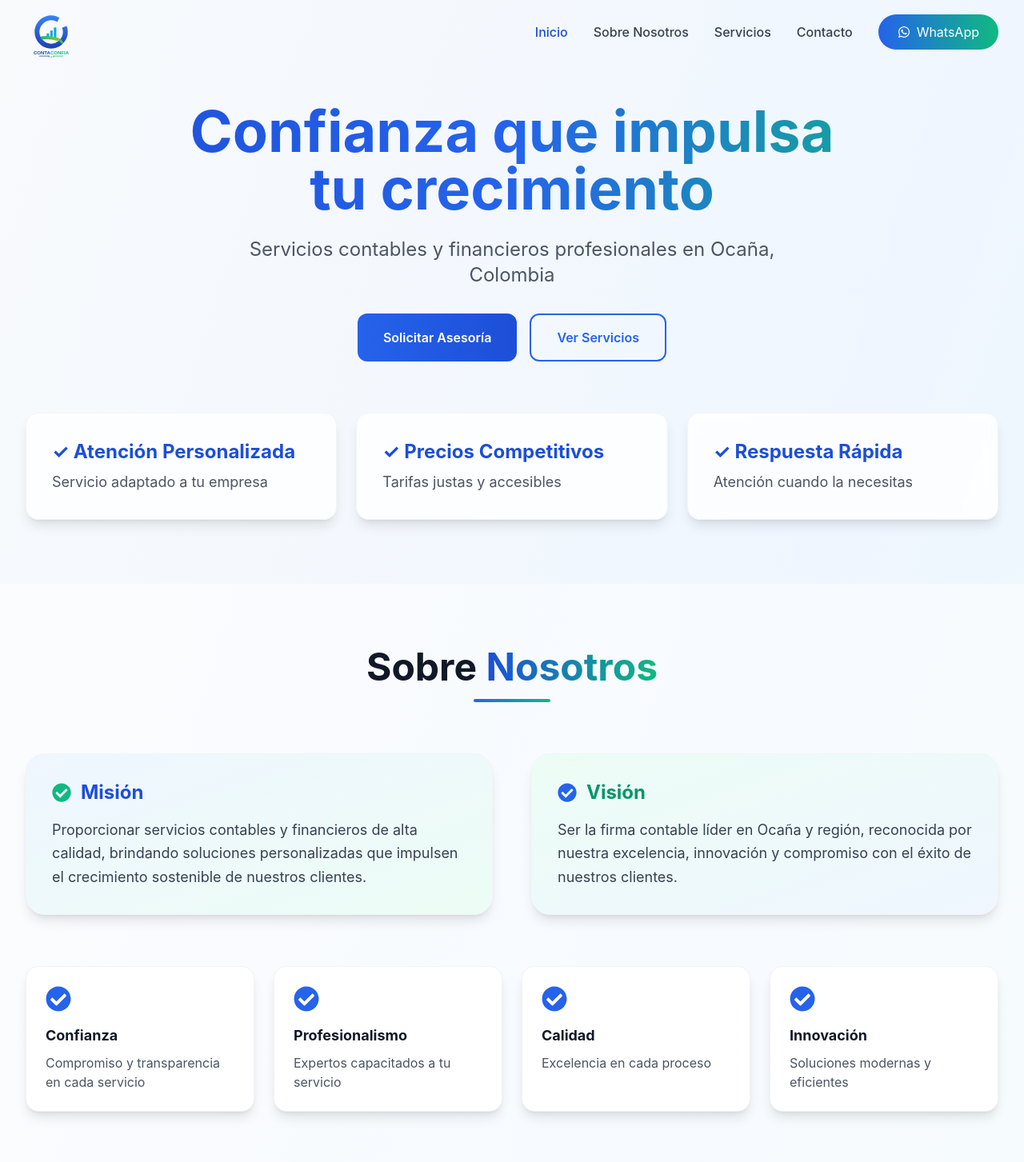
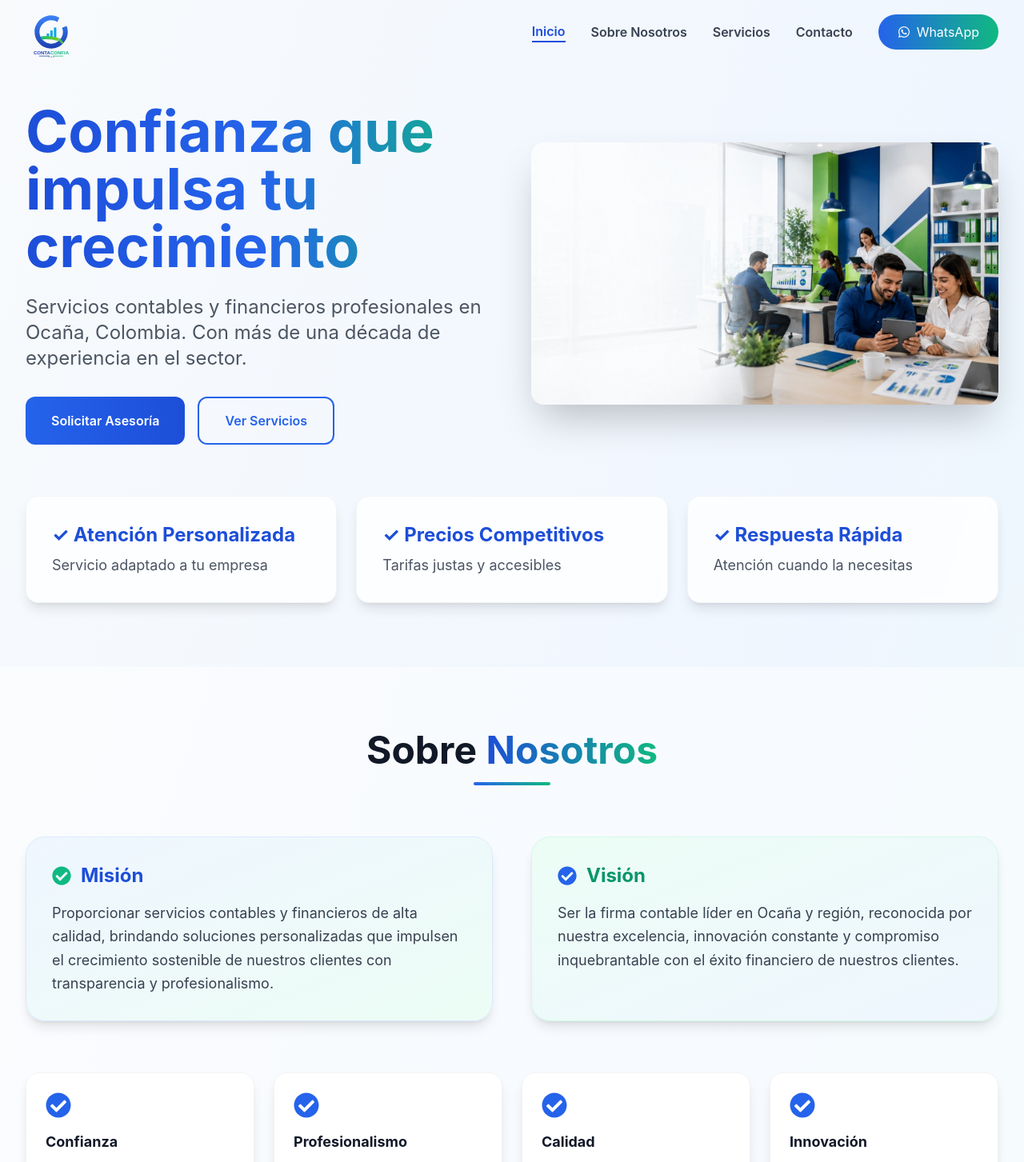
Before and after one commit to OmarSegura10/contaconfia-web, a React (Create React App) app: page / in a window 1280 px wide. Shown: the top 1453 px of the page at 80% size. Built offline with nearby package versions, Linux system fonts and the light colour scheme.

Commit message:
Agregué imagen y mejoras visuales

```diff
--- a/src/App.js
+++ b/src/App.js
@@ -95,13 +95,13 @@ export default function ContaConfiaWebsite() {
 
   return (
     <div className="min-h-screen bg-gradient-to-br from-slate-50 via-blue-50 to-emerald-50">
-      <nav className={`fixed w-full z-50 transition-all duration-300 ${scrolled ? 'bg-white/95 backdrop-blur-md shadow-lg' : 'bg-transparent'}`}>
+      <nav className={`fixed w-full z-50 transition-all duration-300 ${scrolled ? 'bg-white/98 backdrop-blur-md shadow-xl' : 'bg-transparent'}`}>
         <div className="max-w-7xl mx-auto px-4 sm:px-6 lg:px-8">
           <div className="flex justify-between items-center h-20">
             <div className="flex items-center"><LogoSVG /></div>
             <div className="hidden md:flex items-center space-x-8">
               {['inicio', 'nosotros', 'servicios', 'contacto'].map((item) => (
-                <button key={item} onClick={() => scrollToSection(item)} className={`capitalize font-medium transition-colors duration-200 ${activeSection === item ? 'text-blue-700' : 'text-gray-700 hover:text-blue-600'}`}>
+                <button key={item} onClick={() => scrollToSection(item)} className={`capitalize font-semibold transition-colors duration-200 ${activeSection === item ? 'text-blue-700 border-b-2 border-blue-700' : 'text-gray-700 hover:text-blue-600'}`}>
                   {item === 'nosotros' ? 'Sobre Nosotros' : item}
                 </button>
               ))}
@@ -116,7 +116,7 @@ export default function ContaConfiaWebsite() {
           {isMenuOpen && (
             <div className="md:hidden pb-4 animate-fade-in">
               <div className="flex flex-col space-y-3">
-                {['inicio', 'nosotros', 'servicios', 'contacto'].map((item) => (<button key={item} onClick={() => scrollToSection(item)} className="text-left px-4 py-2 rounded-lg hover:bg-gray-100 transition-colors capitalize">{item === 'nosotros' ? 'Sobre Nosotros' : item}</button>))}
+                {['inicio', 'nosotros', 'servicios', 'contacto'].map((item) => (<button key={item} onClick={() => scrollToSection(item)} className="text-left px-4 py-2 rounded-lg hover:bg-gray-100 transition-colors capitalize font-semibold">{item === 'nosotros' ? 'Sobre Nosotros' : item}</button>))}
                 <a href="https://wa.me/573014538051?text=Hola%20ContaConfia,%20me%20gustaría%20obtener%20información%20sobre%20sus%20servicios%20contables%20y%20financieros." target="_blank" rel="noopener noreferrer" className="bg-gradient-to-r from-blue-600 to-emerald-500 text-white px-4 py-2 rounded-lg hover:shadow-lg transition-all flex items-center justify-center space-x-2"><FaWhatsapp className="w-4 h-4" /><span>WhatsApp</span></a>
               </div>
             </div>
@@ -126,14 +126,32 @@ export default function ContaConfiaWebsite() {
 
       <section id="inicio" className="pt-32 pb-20 px-4 sm:px-6 lg:px-8">
         <div className="max-w-7xl mx-auto">
-          <div className="text-center mb-16 animate-fade-in">
-            <h1 className="text-5xl md:text-7xl font-bold mb-6 bg-gradient-to-r from-blue-700 via-blue-600 to-emerald-500 bg-clip-text text-transparent leading-tight">Confianza que impulsa<br />tu crecimiento</h1>
-            <p className="text-xl md:text-2xl text-gray-600 mb-8 max-w-3xl mx-auto leading-relaxed">Servicios contables y financieros profesionales en Ocaña, Colombia</p>
-            <div className="flex flex-col sm:flex-row gap-4 justify-center">
-              <button onClick={() => scrollToSection('contacto')} className="bg-gradient-to-r from-blue-600 to-blue-700 text-white px-8 py-4 rounded-xl font-semibold hover:shadow-xl hover:scale-105 transition-all duration-300">Solicitar Asesoría</button>
-              <button onClick={() => scrollToSection('servicios')} className="border-2 border-blue-600 text-blue-600 px-8 py-4 rounded-xl font-semibold hover:bg-blue-50 hover:scale-105 transition-all duration-300">Ver Servicios</button>
+          <div className="grid md:grid-cols-2 gap-12 items-center mb-16 animate-fade-in">
+            <div>
+              <h1 className="text-5xl md:text-7xl font-bold mb-6 bg-gradient-to-r from-blue-700 via-blue-600 to-emerald-500 bg-clip-text text-transparent leading-tight">
+                Confianza que impulsa tu crecimiento
+              </h1>
+              <p className="text-xl md:text-2xl text-gray-600 mb-8 leading-relaxed">
+                Servicios contables y financieros profesionales en Ocaña, Colombia. Con más de una década de experiencia en el sector.
+              </p>
+              <div className="flex flex-col sm:flex-row gap-4">
+                <button onClick={() => scrollToSection('contacto')} className="bg-gradient-to-r from-blue-600 to-blue-700 text-white px-8 py-4 rounded-xl font-semibold hover:shadow-xl hover:scale-105 transition-all duration-300">
+                  Solicitar Asesoría
+                </button>
+                <button onClick={() => scrollToSection('servicios')} className="border-2 border-blue-600 text-blue-600 px-8 py-4 rounded-xl font-semibold hover:bg-blue-50 hover:scale-105 transition-all duration-300">
+                  Ver Servicios
+                </button>
+              </div>
+            </div>
+            <div className="animate-fade-in">
+              <img
+                src="/oficina.png"
+                alt="Oficina ContaConfia - Equipo profesional trabajando"
+                className="rounded-2xl shadow-2xl w-full h-auto object-cover hover:scale-105 transition-transform duration-300"
+              />
             </div>
           </div>
+
           <div className="grid md:grid-cols-3 gap-6">
             {[
               { title: "✓ Atención Personalizada", desc: "Servicio adaptado a tu empresa" },
@@ -141,7 +159,8 @@ export default function ContaConfiaWebsite() {
               { title: "✓ Respuesta Rápida", desc: "Atención cuando la necesitas" }
             ].map((stat, index) => (
               <div key={index} className="bg-white/80 backdrop-blur-sm p-8 rounded-2xl shadow-lg hover:shadow-xl transition-all duration-300 border border-gray-100 hover:scale-105">
-                <h3 className="text-2xl font-bold text-blue-700 mb-2">{stat.title}</h3><p className="text-gray-600 text-lg">{stat.desc}</p>
+                <h3 className="text-2xl font-bold text-blue-700 mb-2">{stat.title}</h3>
+                <p className="text-gray-600 text-lg">{stat.desc}</p>
               </div>
             ))}
           </div>
@@ -155,19 +174,21 @@ export default function ContaConfiaWebsite() {
             <div className="w-24 h-1 bg-gradient-to-r from-blue-600 to-emerald-500 mx-auto rounded-full"></div>
           </div>
           <div className="grid md:grid-cols-2 gap-12 mb-16">
-            <div className="bg-gradient-to-br from-blue-50 to-emerald-50 p-8 rounded-3xl shadow-lg border border-gray-100">
+            <div className="bg-gradient-to-br from-blue-50 to-emerald-50 p-8 rounded-3xl shadow-lg border border-blue-100">
               <h3 className="text-2xl font-bold text-blue-700 mb-4 flex items-center"><FaCheckCircle className="w-6 h-6 mr-3 text-emerald-500" />Misión</h3>
-              <p className="text-gray-700 leading-relaxed text-lg">Proporcionar servicios contables y financieros de alta calidad, brindando soluciones personalizadas que impulsen el crecimiento sostenible de nuestros clientes.</p>
+              <p className="text-gray-700 leading-relaxed text-lg">Proporcionar servicios contables y financieros de alta calidad, brindando soluciones personalizadas que impulsen el crecimiento sostenible de nuestros clientes con transparencia y profesionalismo.</p>
             </div>
-            <div className="bg-gradient-to-br from-emerald-50 to-blue-50 p-8 rounded-3xl shadow-lg border border-gray-100">
+            <div className="bg-gradient-to-br from-emerald-50 to-blue-50 p-8 rounded-3xl shadow-lg border border-emerald-100">
               <h3 className="text-2xl font-bold text-emerald-600 mb-4 flex items-center"><FaCheckCircle className="w-6 h-6 mr-3 text-blue-600" />Visión</h3>
-              <p className="text-gray-700 leading-relaxed text-lg">Ser la firma contable líder en Ocaña y región, reconocida por nuestra excelencia, innovación y compromiso con el éxito de nuestros clientes.</p>
+              <p className="text-gray-700 leading-relaxed text-lg">Ser la firma contable líder en Ocaña y región, reconocida por nuestra excelencia, innovación constante y compromiso inquebrantable con el éxito financiero de nuestros clientes.</p>
             </div>
           </div>
           <div className="grid md:grid-cols-4 gap-6">
             {values.map((value, index) => (
               <div key={index} className="bg-white p-6 rounded-2xl shadow-lg hover:shadow-xl transition-all duration-300 border border-gray-100 hover:scale-105 hover:border-blue-200">
-                <FaCheckCircle className="w-8 h-8 text-blue-600 mb-4" /><h4 className="font-bold text-lg mb-2 text-gray-900">{value.title}</h4><p className="text-gray-600">{value.description}</p>
+                <FaCheckCircle className="w-8 h-8 text-blue-600 mb-4" />
+                <h4 className="font-bold text-lg mb-2 text-gray-900">{value.title}</h4>
+                <p className="text-gray-600">{value.description}</p>
               </div>
             ))}
           </div>
@@ -179,7 +200,7 @@ export default function ContaConfiaWebsite() {
           <div className="text-center mb-16">
             <h2 className="text-4xl md:text-5xl font-bold mb-4 text-gray-900">Nuestros <span className="bg-gradient-to-r from-blue-700 to-emerald-500 bg-clip-text text-transparent">Servicios</span></h2>
             <div className="w-24 h-1 bg-gradient-to-r from-blue-600 to-emerald-500 mx-auto rounded-full mb-4"></div>
-            <p className="text-xl text-gray-600 max-w-3xl mx-auto">Soluciones contables y financieras adaptadas a las necesidades de tu empresa</p>
+            <p className="text-xl text-gray-600 max-w-3xl mx-auto">Soluciones contables y financieras completas adaptadas a las necesidades específicas de tu empresa</p>
           </div>
           <div className="grid md:grid-cols-2 gap-8">
             {services.map((service, index) => (
@@ -217,7 +238,7 @@ export default function ContaConfiaWebsite() {
               </div>
               <div className="bg-white p-6 rounded-2xl shadow-lg hover:shadow-xl transition-all duration-300 border border-gray-100 flex items-center space-x-4">
                 <div className="bg-blue-100 p-4 rounded-xl"><HiLocationMarker className="w-8 h-8 text-blue-600" /></div>
-                <div><h4 className="font-bold text-lg text-gray-900">Ubicación</h4><p className="text-gray-600">Ocaña, Colombia</p></div>
+                <div><h4 className="font-bold text-lg text-gray-900">Ubicación</h4><p className="text-gray-600">Ocaña, Departamento del Norte de Santander, Colombia</p></div>
               </div>
               <a href="https://wa.me/573014538051?text=Hola%20ContaConfia,%20me%20gustaría%20obtener%20información%20sobre%20sus%20servicios%20contables%20y%20financieros." target="_blank" rel="noopener noreferrer" className="block bg-gradient-to-r from-emerald-500 to-emerald-600 text-white p-6 rounded-2xl shadow-lg hover:shadow-2xl transition-all duration-300 hover:scale-105">
                 <div className="flex items-center justify-center space-x-3"><FaWhatsapp className="w-8 h-8" /><div className="text-left"><h4 className="font-bold text-lg">WhatsApp</h4><p className="text-emerald-100">Chatea con nosotros ahora</p></div></div>
@@ -242,11 +263,11 @@ export default function ContaConfiaWebsite() {
       <footer className="bg-gradient-to-br from-gray-900 to-gray-800 text-white py-12 px-4 sm:px-6 lg:px-8">
         <div className="max-w-7xl mx-auto">
           <div className="grid md:grid-cols-3 gap-8 mb-8">
-            <div><div className="mb-4"><LogoSVG /></div><p className="text-gray-400 leading-relaxed">Confianza que impulsa tu crecimiento</p></div>
+            <div><div className="mb-4"><LogoSVG /></div><p className="text-gray-400 leading-relaxed">Confianza que impulsa tu crecimiento. Servicios contables profesionales en Ocaña, Colombia.</p></div>
             <div><h4 className="font-bold mb-4 text-lg">Enlaces Rápidos</h4><ul className="space-y-2"><li><button onClick={() => scrollToSection('inicio')} className="text-gray-400 hover:text-white transition-colors">Inicio</button></li><li><button onClick={() => scrollToSection('nosotros')} className="text-gray-400 hover:text-white transition-colors">Sobre Nosotros</button></li><li><button onClick={() => scrollToSection('servicios')} className="text-gray-400 hover:text-white transition-colors">Servicios</button></li><li><button onClick={() => scrollToSection('contacto')} className="text-gray-400 hover:text-white transition-colors">Contacto</button></li></ul></div>
-            <div><h4 className="font-bold mb-4 text-lg">Síguenos</h4><div className="flex space-x-4"><a href="#" className="bg-white/10 p-3 rounded-xl hover:bg-blue-600 transition-colors duration-300" aria-label="Facebook"><FaFacebook className="w-6 h-6" /></a><a href="#" className="bg-white/10 p-3 rounded-xl hover:bg-pink-600 transition-colors duration-300" aria-label="Instagram"><FaInstagram className="w-6 h-6" /></a><a href="#" className="bg-white/10 p-3 rounded-xl hover:bg-blue-700 transition-colors duration-300" aria-label="LinkedIn"><FaLinkedin className="w-6 h-6" /></a></div></div>
+            <div><h4 className="font-bold mb-4 text-lg">Síguenos</h4><div className="flex space-x-4"><a href="https://www.facebook.com" target="_blank" rel="noopener noreferrer" className="bg-white/10 p-3 rounded-xl hover:bg-blue-600 transition-colors duration-300" aria-label="Facebook"><FaFacebook className="w-6 h-6" /></a><a href="https://www.instagram.com" target="_blank" rel="noopener noreferrer" className="bg-white/10 p-3 rounded-xl hover:bg-pink-600 transition-colors duration-300" aria-label="Instagram"><FaInstagram className="w-6 h-6" /></a><a href="https://www.linkedin.com" target="_blank" rel="noopener noreferrer" className="bg-white/10 p-3 rounded-xl hover:bg-blue-700 transition-colors duration-300" aria-label="LinkedIn"><FaLinkedin className="w-6 h-6" /></a></div></div>
           </div>
-          <div className="border-t border-gray-700 pt-8 text-center text-gray-400"><p>© 2024 ContaConfia S.A.S. Todos los derechos reservados.</p></div>
+          <div className="border-t border-gray-700 pt-8 text-center text-gray-400"><p>© 2024 ContaConfia S.A.S. Todos los derechos reservados. Ocaña, Colombia.</p></div>
         </div>
       </footer>
 
```
Also changed, not shown: public/oficina.png (added), 1 other file (tests, documents, lock files or other folders).
